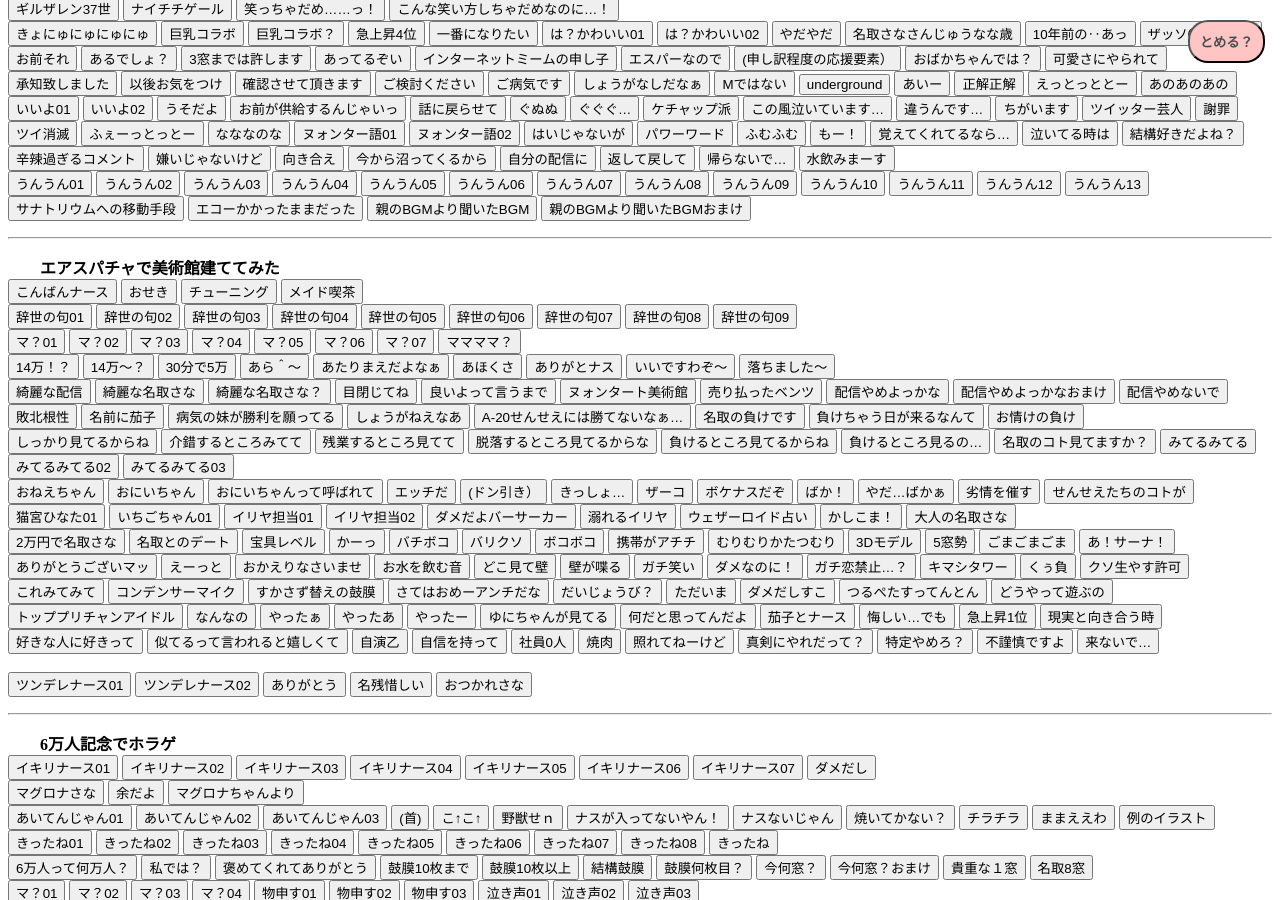
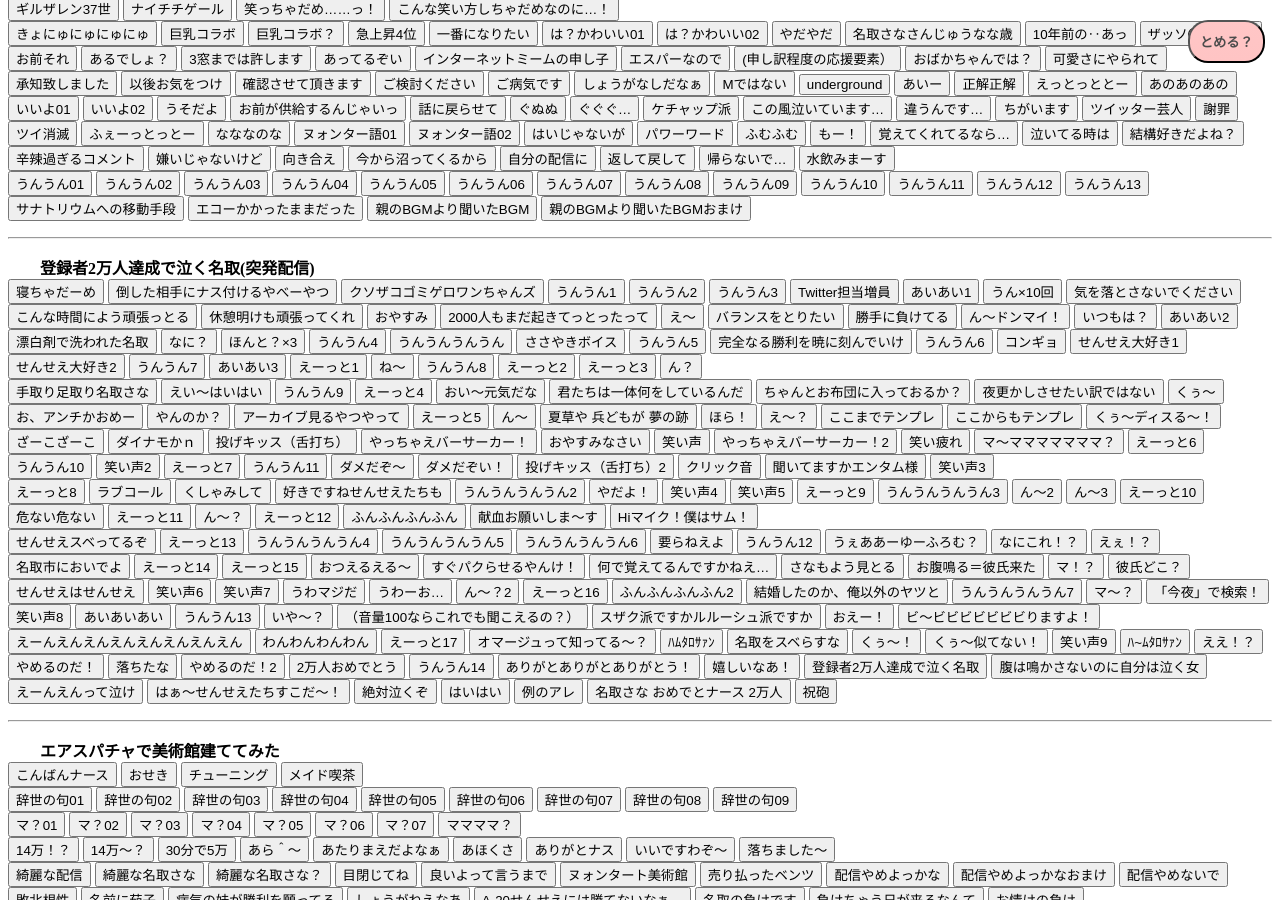
Before and after one commit to sanabutton/sanabutton.github.io, a Jekyll site: the page built from index.html, in a window 1280 px wide and 900 px high, scrolled down 4211 px. Built offline with Jekyll 4.4.1, drawn with Linux system fonts in a browser that asks for light colours; comment, search, counter and statistics services are not loaded; some of the changed text lies outside the part shown.

Commit message:
5月の配信アーカイブのボタンを追加

```diff
--- a/_includes/update-log.html
+++ b/_includes/update-log.html
@@ -1,4 +1,6 @@
 <span class="add-num"><br>
+	<b>10/29 <u>5月の配信アーカイブ（登録者2万人達成で泣く名取(突発配信)）のボイスを追加しました。</u></b>
+	<br>
 	<b>10/26 <u>個別でほしい と要望のあったものを追加しました。</u></b>
 	<br>
 	<b>10/23 <u>DbD配信のボイスを追加しました。</u></b>
--- /dev/null
+++ b/_posts/2018-05-18-登録者2万人達成で泣く名取(突発配信).html
@@ -0,0 +1,179 @@
+---
+---
+　　<b>{{ page.slug }}</b>
+<br>
+<button type="button" class="sounds" data-file="登録者2万人達成で泣く名取/寝ちゃだーめ">寝ちゃだーめ</button>
+<button type="button" class="sounds" data-file="登録者2万人達成で泣く名取/倒した相手にナス付けるやべーやつ">倒した相手にナス付けるやべーやつ</button>
+<button type="button" class="sounds" data-file="登録者2万人達成で泣く名取/クソザコゴミゲロワンちゃんズ">クソザコゴミゲロワンちゃんズ</button>
+<button type="button" class="sounds" data-file="登録者2万人達成で泣く名取/うんうん1">うんうん1</button>
+<button type="button" class="sounds" data-file="登録者2万人達成で泣く名取/うんうん2">うんうん2</button>
+<button type="button" class="sounds" data-file="登録者2万人達成で泣く名取/うんうん3">うんうん3</button>
+<button type="button" class="sounds" data-file="登録者2万人達成で泣く名取/Twitter担当増員">Twitter担当増員</button>
+<button type="button" class="sounds" data-file="登録者2万人達成で泣く名取/あいあい1">あいあい1</button>
+<button type="button" class="sounds" data-file="登録者2万人達成で泣く名取/うん×10回">うん×10回</button>
+<button type="button" class="sounds" data-file="登録者2万人達成で泣く名取/気を落とさないでください">気を落とさないでください</button>
+<button type="button" class="sounds" data-file="登録者2万人達成で泣く名取/こんな時間によう頑張っとる">こんな時間によう頑張っとる</button>
+<button type="button" class="sounds" data-file="登録者2万人達成で泣く名取/休憩明けも頑張ってくれ">休憩明けも頑張ってくれ</button>
+<button type="button" class="sounds" data-file="登録者2万人達成で泣く名取/おやすみ">おやすみ</button>
+<button type="button" class="sounds" data-file="登録者2万人達成で泣く名取/2000人もまだ起きてっとったって">2000人もまだ起きてっとったって</button>
+<button type="button" class="sounds" data-file="登録者2万人達成で泣く名取/え～">え～</button>
+<button type="button" class="sounds" data-file="登録者2万人達成で泣く名取/バランスをとりたい">バランスをとりたい</button>
+<button type="button" class="sounds" data-file="登録者2万人達成で泣く名取/勝手に負けてる">勝手に負けてる</button>
+<button type="button" class="sounds" data-file="登録者2万人達成で泣く名取/ん～ドンマイ！">ん～ドンマイ！</button>
+<button type="button" class="sounds" data-file="登録者2万人達成で泣く名取/いつもは？">いつもは？</button>
+<button type="button" class="sounds" data-file="登録者2万人達成で泣く名取/あいあい2">あいあい2</button>
+<br>
+<button type="button" class="sounds" data-file="登録者2万人達成で泣く名取/漂白剤で洗われた名取">漂白剤で洗われた名取</button>
+<button type="button" class="sounds" data-file="登録者2万人達成で泣く名取/なに？">なに？</button>
+<button type="button" class="sounds" data-file="登録者2万人達成で泣く名取/ほんと？×3">ほんと？×3</button>
+<button type="button" class="sounds" data-file="登録者2万人達成で泣く名取/うんうん4">うんうん4</button>
+<button type="button" class="sounds" data-file="登録者2万人達成で泣く名取/うんうんうんうん">うんうんうんうん</button>
+<button type="button" class="sounds" data-file="登録者2万人達成で泣く名取/ささやきボイス">ささやきボイス</button>
+<button type="button" class="sounds" data-file="登録者2万人達成で泣く名取/うんうん5">うんうん5</button>
+<button type="button" class="sounds" data-file="登録者2万人達成で泣く名取/完全なる勝利を暁に刻んでいけ">完全なる勝利を暁に刻んでいけ</button>
+<button type="button" class="sounds" data-file="登録者2万人達成で泣く名取/うんうん6">うんうん6</button>
+<button type="button" class="sounds" data-file="登録者2万人達成で泣く名取/コンギョ">コンギョ</button>
+<button type="button" class="sounds" data-file="登録者2万人達成で泣く名取/せんせえ大好き1">せんせえ大好き1</button>
+<button type="button" class="sounds" data-file="登録者2万人達成で泣く名取/せんせえ大好き2">せんせえ大好き2</button>
+<button type="button" class="sounds" data-file="登録者2万人達成で泣く名取/うんうん7">うんうん7</button>
+<button type="button" class="sounds" data-file="登録者2万人達成で泣く名取/あいあい3">あいあい3</button>
+<button type="button" class="sounds" data-file="登録者2万人達成で泣く名取/えーっと1">えーっと1</button>
+<button type="button" class="sounds" data-file="登録者2万人達成で泣く名取/ね～">ね～</button>
+<button type="button" class="sounds" data-file="登録者2万人達成で泣く名取/うんうん8">うんうん8</button>
+<button type="button" class="sounds" data-file="登録者2万人達成で泣く名取/えーっと2">えーっと2</button>
+<button type="button" class="sounds" data-file="登録者2万人達成で泣く名取/えーっと3">えーっと3</button>
+<button type="button" class="sounds" data-file="登録者2万人達成で泣く名取/ん？">ん？</button>
+<br>
+<button type="button" class="sounds" data-file="登録者2万人達成で泣く名取/手取り足取り名取さな">手取り足取り名取さな</button>
+<button type="button" class="sounds" data-file="登録者2万人達成で泣く名取/えい～はいはい">えい～はいはい</button>
+<button type="button" class="sounds" data-file="登録者2万人達成で泣く名取/うんうん9">うんうん9</button>
+<button type="button" class="sounds" data-file="登録者2万人達成で泣く名取/えーっと4">えーっと4</button>
+<button type="button" class="sounds" data-file="登録者2万人達成で泣く名取/おい～元気だな">おい～元気だな</button>
+<button type="button" class="sounds" data-file="登録者2万人達成で泣く名取/君たちは一体何をしているんだ">君たちは一体何をしているんだ</button>
+<button type="button" class="sounds" data-file="登録者2万人達成で泣く名取/ちゃんとお布団に入っておるか？">ちゃんとお布団に入っておるか？</button>
+<button type="button" class="sounds" data-file="登録者2万人達成で泣く名取/夜更かしさせたい訳ではない">夜更かしさせたい訳ではない</button>
+<button type="button" class="sounds" data-file="登録者2万人達成で泣く名取/くぅ～">くぅ～</button>
+<button type="button" class="sounds" data-file="登録者2万人達成で泣く名取/お、アンチかおめー">お、アンチかおめー</button>
+<button type="button" class="sounds" data-file="登録者2万人達成で泣く名取/やんのか？">やんのか？</button>
+<button type="button" class="sounds" data-file="登録者2万人達成で泣く名取/アーカイブ見るやつやって">アーカイブ見るやつやって</button>
+<button type="button" class="sounds" data-file="登録者2万人達成で泣く名取/えーっと5">えーっと5</button>
+<button type="button" class="sounds" data-file="登録者2万人達成で泣く名取/ん～">ん～</button>
+<button type="button" class="sounds" data-file="登録者2万人達成で泣く名取/夏草や 兵どもが 夢の跡">夏草や 兵どもが 夢の跡</button>
+<button type="button" class="sounds" data-file="登録者2万人達成で泣く名取/ほら！">ほら！</button>
+<button type="button" class="sounds" data-file="登録者2万人達成で泣く名取/え～？">え～？</button>
+<button type="button" class="sounds" data-file="登録者2万人達成で泣く名取/ここまでテンプレ">ここまでテンプレ</button>
+<button type="button" class="sounds" data-file="登録者2万人達成で泣く名取/ここからもテンプレ">ここからもテンプレ</button>
+<button type="button" class="sounds" data-file="登録者2万人達成で泣く名取/くぅ～ディスる～！">くぅ～ディスる～！</button>
+<br>
+<button type="button" class="sounds" data-file="登録者2万人達成で泣く名取/ざーこざーこ">ざーこざーこ</button>
+<button type="button" class="sounds" data-file="登録者2万人達成で泣く名取/ダイナモかｎ">ダイナモかｎ</button>
+<button type="button" class="sounds" data-file="登録者2万人達成で泣く名取/投げキッス（舌打ち）">投げキッス（舌打ち）</button>
+<button type="button" class="sounds" data-file="登録者2万人達成で泣く名取/やっちゃえバーサーカー！">やっちゃえバーサーカー！</button>
+<button type="button" class="sounds" data-file="登録者2万人達成で泣く名取/おやすみなさい">おやすみなさい</button>
+<button type="button" class="sounds" data-file="登録者2万人達成で泣く名取/笑い声">笑い声</button>
+<button type="button" class="sounds" data-file="登録者2万人達成で泣く名取/やっちゃえバーサーカー！2">やっちゃえバーサーカー！2</button>
+<button type="button" class="sounds" data-file="登録者2万人達成で泣く名取/笑い疲れ">笑い疲れ</button>
+<button type="button" class="sounds" data-file="登録者2万人達成で泣く名取/マ～マママママママ？">マ～マママママママ？</button>
+<button type="button" class="sounds" data-file="登録者2万人達成で泣く名取/えーっと6">えーっと6</button>
+<button type="button" class="sounds" data-file="登録者2万人達成で泣く名取/うんうん10">うんうん10</button>
+<button type="button" class="sounds" data-file="登録者2万人達成で泣く名取/笑い声2">笑い声2</button>
+<button type="button" class="sounds" data-file="登録者2万人達成で泣く名取/えーっと7">えーっと7</button>
+<button type="button" class="sounds" data-file="登録者2万人達成で泣く名取/うんうん11">うんうん11</button>
+<button type="button" class="sounds" data-file="登録者2万人達成で泣く名取/ダメだぞ～">ダメだぞ～</button>
+<button type="button" class="sounds" data-file="登録者2万人達成で泣く名取/ダメだぞい！">ダメだぞい！</button>
+<button type="button" class="sounds" data-file="登録者2万人達成で泣く名取/投げキッス（舌打ち）2">投げキッス（舌打ち）2</button>
+<button type="button" class="sounds" data-file="登録者2万人達成で泣く名取/クリック音">クリック音</button>
+<button type="button" class="sounds" data-file="登録者2万人達成で泣く名取/聞いてますかエンタム様">聞いてますかエンタム様</button>
+<button type="button" class="sounds" data-file="登録者2万人達成で泣く名取/笑い声3">笑い声3</button>
+<br>
+<button type="button" class="sounds" data-file="登録者2万人達成で泣く名取/えーっと8">えーっと8</button>
+<button type="button" class="sounds" data-file="登録者2万人達成で泣く名取/ラブコール">ラブコール</button>
+<button type="button" class="sounds" data-file="登録者2万人達成で泣く名取/くしゃみして">くしゃみして</button>
+<button type="button" class="sounds" data-file="登録者2万人達成で泣く名取/好きですねせんせえたちも">好きですねせんせえたちも</button>
+<button type="button" class="sounds" data-file="登録者2万人達成で泣く名取/うんうんうんうん2">うんうんうんうん2</button>
+<button type="button" class="sounds" data-file="登録者2万人達成で泣く名取/やだよ！">やだよ！</button>
+<button type="button" class="sounds" data-file="登録者2万人達成で泣く名取/笑い声4">笑い声4</button>
+<button type="button" class="sounds" data-file="登録者2万人達成で泣く名取/笑い声5">笑い声5</button>
+<button type="button" class="sounds" data-file="登録者2万人達成で泣く名取/えーっと9">えーっと9</button>
+<button type="button" class="sounds" data-file="登録者2万人達成で泣く名取/うんうんうんうん3">うんうんうんうん3</button>
+<button type="button" class="sounds" data-file="登録者2万人達成で泣く名取/ん～2">ん～2</button>
+<button type="button" class="sounds" data-file="登録者2万人達成で泣く名取/ん～3">ん～3</button>
+<button type="button" class="sounds" data-file="登録者2万人達成で泣く名取/えーっと10">えーっと10</button>
+<button type="button" class="sounds" data-file="登録者2万人達成で泣く名取/危ない危ない">危ない危ない</button>
+<button type="button" class="sounds" data-file="登録者2万人達成で泣く名取/えーっと11">えーっと11</button>
+<button type="button" class="sounds" data-file="登録者2万人達成で泣く名取/ん～？">ん～？</button>
+<button type="button" class="sounds" data-file="登録者2万人達成で泣く名取/えーっと12">えーっと12</button>
+<button type="button" class="sounds" data-file="登録者2万人達成で泣く名取/ふんふんふんふん">ふんふんふんふん</button>
+<button type="button" class="sounds" data-file="登録者2万人達成で泣く名取/献血お願いしま～す">献血お願いしま～す</button>
+<button type="button" class="sounds" data-file="登録者2万人達成で泣く名取/Hiマイク！僕はサム！">Hiマイク！僕はサム！</button>
+<br>
+<button type="button" class="sounds" data-file="登録者2万人達成で泣く名取/せんせえスベってるぞ">せんせえスベってるぞ</button>
+<button type="button" class="sounds" data-file="登録者2万人達成で泣く名取/えーっと13">えーっと13</button>
+<button type="button" class="sounds" data-file="登録者2万人達成で泣く名取/うんうんうんうん4">うんうんうんうん4</button>
+<button type="button" class="sounds" data-file="登録者2万人達成で泣く名取/うんうんうんうん5">うんうんうんうん5</button>
+<button type="button" class="sounds" data-file="登録者2万人達成で泣く名取/うんうんうんうん6">うんうんうんうん6</button>
+<button type="button" class="sounds" data-file="登録者2万人達成で泣く名取/要らねえよ">要らねえよ</button>
+<button type="button" class="sounds" data-file="登録者2万人達成で泣く名取/うんうん12">うんうん12</button>
+<button type="button" class="sounds" data-file="登録者2万人達成で泣く名取/うぇああーゆーふろむ？">うぇああーゆーふろむ？</button>
+<button type="button" class="sounds" data-file="登録者2万人達成で泣く名取/なにこれ！？">なにこれ！？</button>
+<button type="button" class="sounds" data-file="登録者2万人達成で泣く名取/えぇ！？">えぇ！？</button>
+<button type="button" class="sounds" data-file="登録者2万人達成で泣く名取/名取市においでよ">名取市においでよ</button>
+<button type="button" class="sounds" data-file="登録者2万人達成で泣く名取/えーっと14">えーっと14</button>
+<button type="button" class="sounds" data-file="登録者2万人達成で泣く名取/えーっと15">えーっと15</button>
+<button type="button" class="sounds" data-file="登録者2万人達成で泣く名取/おつえるえる～">おつえるえる～</button>
+<button type="button" class="sounds" data-file="登録者2万人達成で泣く名取/すぐパクらせるやんけ！">すぐパクらせるやんけ！</button>
+<button type="button" class="sounds" data-file="登録者2万人達成で泣く名取/何で覚えてるんですかねえ…">何で覚えてるんですかねえ…</button>
+<button type="button" class="sounds" data-file="登録者2万人達成で泣く名取/さなもよう見とる">さなもよう見とる</button>
+<button type="button" class="sounds" data-file="登録者2万人達成で泣く名取/お腹鳴る＝彼氏来た">お腹鳴る＝彼氏来た</button>
+<button type="button" class="sounds" data-file="登録者2万人達成で泣く名取/マ！？">マ！？</button>
+<button type="button" class="sounds" data-file="登録者2万人達成で泣く名取/彼氏どこ？">彼氏どこ？</button>
+<br>
+<button type="button" class="sounds" data-file="登録者2万人達成で泣く名取/せんせえはせんせえ">せんせえはせんせえ</button>
+<button type="button" class="sounds" data-file="登録者2万人達成で泣く名取/笑い声6">笑い声6</button>
+<button type="button" class="sounds" data-file="登録者2万人達成で泣く名取/笑い声7">笑い声7</button>
+<button type="button" class="sounds" data-file="登録者2万人達成で泣く名取/うわマジだ">うわマジだ</button>
+<button type="button" class="sounds" data-file="登録者2万人達成で泣く名取/うわーお…">うわーお…</button>
+<button type="button" class="sounds" data-file="登録者2万人達成で泣く名取/ん～？2">ん～？2</button>
+<button type="button" class="sounds" data-file="登録者2万人達成で泣く名取/えーっと16">えーっと16</button>
+<button type="button" class="sounds" data-file="登録者2万人達成で泣く名取/ふんふんふんふん2">ふんふんふんふん2</button>
+<button type="button" class="sounds" data-file="登録者2万人達成で泣く名取/結婚したのか、俺以外のヤツと">結婚したのか、俺以外のヤツと</button>
+<button type="button" class="sounds" data-file="登録者2万人達成で泣く名取/うんうんうんうん7">うんうんうんうん7</button>
+<button type="button" class="sounds" data-file="登録者2万人達成で泣く名取/マ～？">マ～？</button>
+<button type="button" class="sounds" data-file="登録者2万人達成で泣く名取/「今夜」で検索！">「今夜」で検索！</button>
+<button type="button" class="sounds" data-file="登録者2万人達成で泣く名取/笑い声8">笑い声8</button>
+<button type="button" class="sounds" data-file="登録者2万人達成で泣く名取/あいあいあい">あいあいあい</button>
+<button type="button" class="sounds" data-file="登録者2万人達成で泣く名取/うんうん13">うんうん13</button>
+<button type="button" class="sounds" data-file="登録者2万人達成で泣く名取/いや～？">いや～？</button>
+<button type="button" class="sounds" data-file="登録者2万人達成で泣く名取/（音量100ならこれでも聞こえるの？）">（音量100ならこれでも聞こえるの？）</button>
+<button type="button" class="sounds" data-file="登録者2万人達成で泣く名取/スザク派ですかルルーシュ派ですか">スザク派ですかルルーシュ派ですか</button>
+<button type="button" class="sounds" data-file="登録者2万人達成で泣く名取/おえー！">おえー！</button>
+<button type="button" class="sounds" data-file="登録者2万人達成で泣く名取/ビ～ビビビビビビビりますよ！">ビ～ビビビビビビビりますよ！</button>
+<br>
+<button type="button" class="sounds" data-file="登録者2万人達成で泣く名取/えーんえんえんえんえんえんえんえん">えーんえんえんえんえんえんえんえん</button>
+<button type="button" class="sounds" data-file="登録者2万人達成で泣く名取/わんわんわんわん">わんわんわんわん</button>
+<button type="button" class="sounds" data-file="登録者2万人達成で泣く名取/えーっと17">えーっと17</button>
+<button type="button" class="sounds" data-file="登録者2万人達成で泣く名取/オマージュって知ってる～？">オマージュって知ってる～？</button>
+<button type="button" class="sounds" data-file="登録者2万人達成で泣く名取/ﾊﾑﾀﾛｻｧﾝ">ﾊﾑﾀﾛｻｧﾝ</button>
+<button type="button" class="sounds" data-file="登録者2万人達成で泣く名取/名取をスベらすな">名取をスベらすな</button>
+<button type="button" class="sounds" data-file="登録者2万人達成で泣く名取/くぅ～！">くぅ～！</button>
+<button type="button" class="sounds" data-file="登録者2万人達成で泣く名取/くぅ～似てない！">くぅ～似てない！</button>
+<button type="button" class="sounds" data-file="登録者2万人達成で泣く名取/笑い声9">笑い声9</button>
+<button type="button" class="sounds" data-file="登録者2万人達成で泣く名取/ﾊ~ﾑﾀﾛｻｧﾝ">ﾊ~ﾑﾀﾛｻｧﾝ</button>
+<button type="button" class="sounds" data-file="登録者2万人達成で泣く名取/ええ！？">ええ！？</button>
+<button type="button" class="sounds" data-file="登録者2万人達成で泣く名取/やめるのだ！">やめるのだ！</button>
+<button type="button" class="sounds" data-file="登録者2万人達成で泣く名取/落ちたな">落ちたな</button>
+<button type="button" class="sounds" data-file="登録者2万人達成で泣く名取/やめるのだ！2">やめるのだ！2</button>
+<button type="button" class="sounds" data-file="登録者2万人達成で泣く名取/2万人おめでとう">2万人おめでとう</button>
+<button type="button" class="sounds" data-file="登録者2万人達成で泣く名取/うんうん14">うんうん14</button>
+<button type="button" class="sounds" data-file="登録者2万人達成で泣く名取/ありがとありがとありがとう！">ありがとありがとありがとう！</button>
+<button type="button" class="sounds" data-file="登録者2万人達成で泣く名取/嬉しいなあ！">嬉しいなあ！</button>
+<button type="button" class="sounds" data-file="登録者2万人達成で泣く名取/登録者2万人達成で泣く名取">登録者2万人達成で泣く名取</button>
+<button type="button" class="sounds" data-file="登録者2万人達成で泣く名取/腹は鳴かさないのに自分は泣く女">腹は鳴かさないのに自分は泣く女</button>
+<br>
+<button type="button" class="sounds" data-file="登録者2万人達成で泣く名取/えーんえんって泣け">えーんえんって泣け</button>
+<button type="button" class="sounds" data-file="登録者2万人達成で泣く名取/はぁ～せんせえたちすこだ～！">はぁ～せんせえたちすこだ～！</button>
+<button type="button" class="sounds" data-file="登録者2万人達成で泣く名取/絶対泣くぞ">絶対泣くぞ</button>
+<button type="button" class="sounds" data-file="登録者2万人達成で泣く名取/はいはい">はいはい</button>
+<button type="button" class="sounds" data-file="登録者2万人達成で泣く名取/例のアレ">例のアレ</button>
+<button type="button" class="sounds" data-file="登録者2万人達成で泣く名取/名取さな おめでとナース 2万人">名取さな おめでとナース 2万人</button>
+<button type="button" class="sounds" data-file="登録者2万人達成で泣く名取/祝砲">祝砲</button>
```
Also changed, not shown: other parts of _includes/update-log.html (+0 -2 lines).
